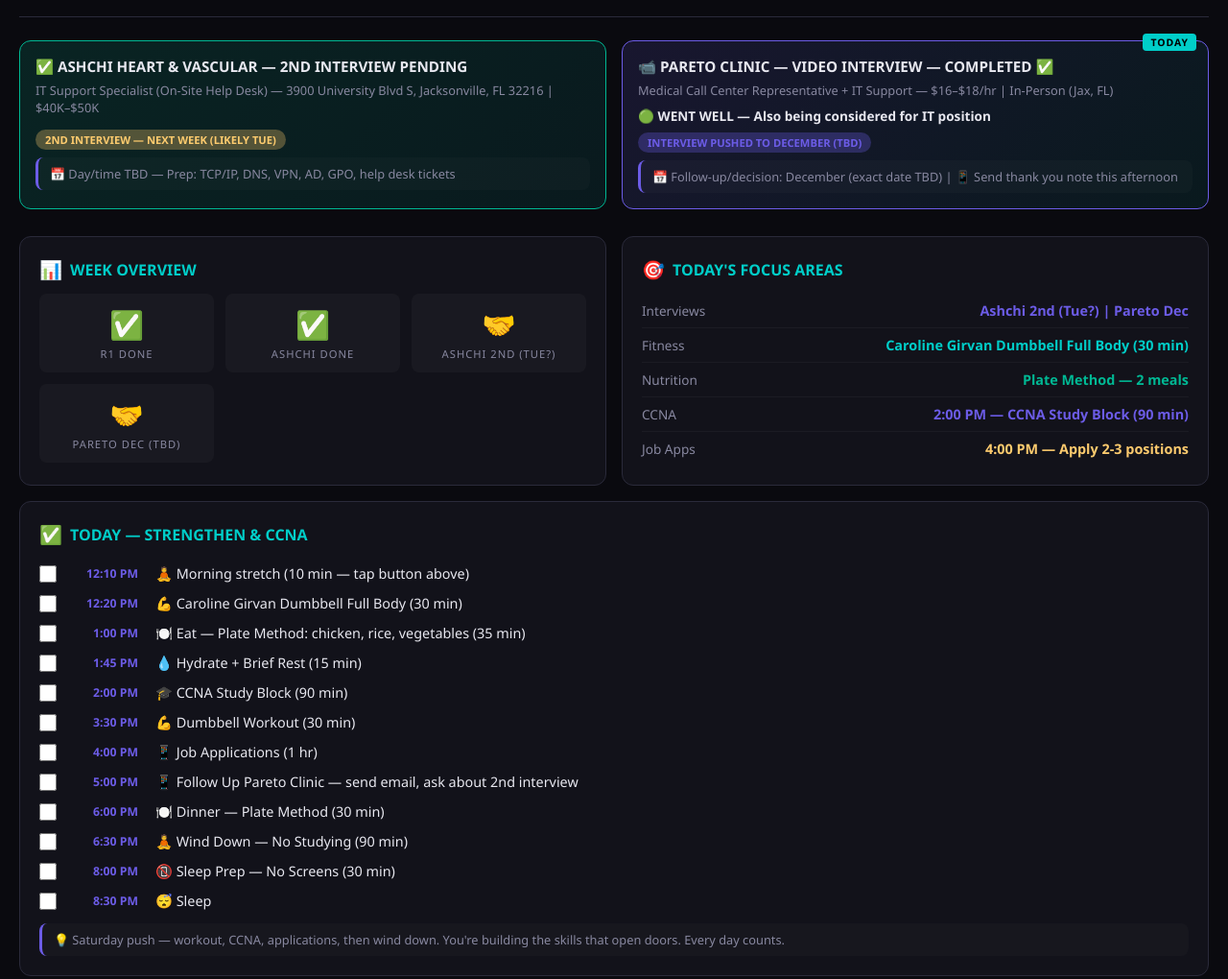
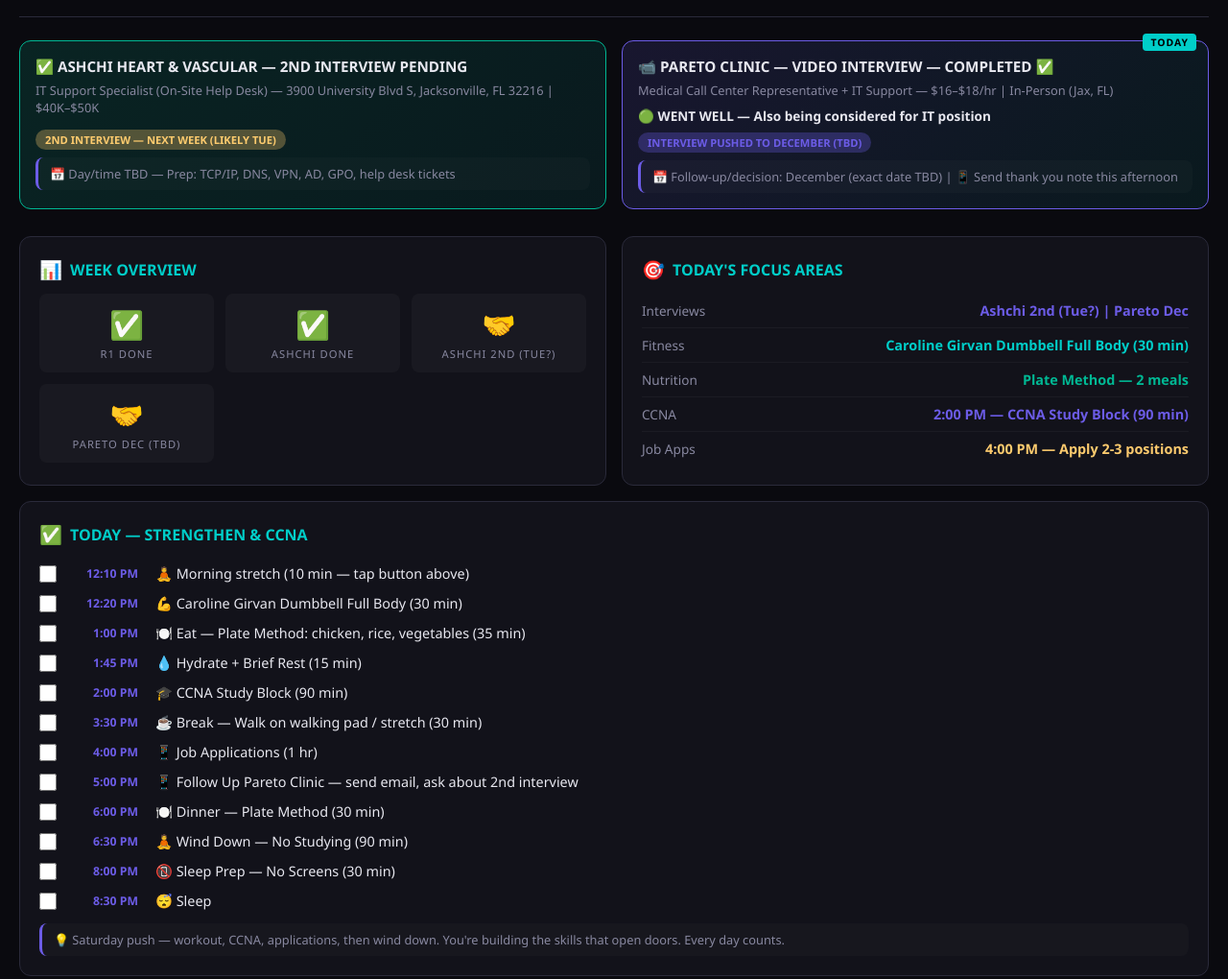
Before and after one commit to dgwinimprove/dashboard, a plain HTML site: page index.html in a window 1280 px wide. Shown: the part 80-1100 px from the top of the page at 96% size. Drawn offline with Linux system fonts and the light colour scheme.

Commit message:
Fix: remove duplicate dumbbell workout from 3:30 PM checklist slot

```diff
--- a/index.html
+++ b/index.html
@@ -151,7 +151,7 @@ body{font-family:'Segoe UI',system-ui,-apple-system,sans-serif;background:var(--
 <div class="checklist-item" onclick="toggleCheck(this)"><input type="checkbox"><span class="timestamp">1:00 PM</span><span class="task-text">🍽️ Eat — Plate Method: chicken, rice, vegetables (35 min)</span></div>
 <div class="checklist-item" onclick="toggleCheck(this)"><input type="checkbox"><span class="timestamp">1:45 PM</span><span class="task-text">💧 Hydrate + Brief Rest (15 min)</span></div>
 <div class="checklist-item" onclick="toggleCheck(this)"><input type="checkbox"><span class="timestamp">2:00 PM</span><span class="task-text">🎓 CCNA Study Block (90 min)</span></div>
-<div class="checklist-item" onclick="toggleCheck(this)"><input type="checkbox"><span class="timestamp">3:30 PM</span><span class="task-text">💪 Dumbbell Workout (30 min)</span></div>
+<div class="checklist-item" onclick="toggleCheck(this)"><input type="checkbox"><span class="timestamp">3:30 PM</span><span class="task-text">☕ Break — Walk on walking pad / stretch (30 min)</span></div>
 <div class="checklist-item" onclick="toggleCheck(this)"><input type="checkbox"><span class="timestamp">4:00 PM</span><span class="task-text">📱 Job Applications (1 hr)</span></div>
 <div class="checklist-item" onclick="toggleCheck(this)"><input type="checkbox"><span class="timestamp">5:00 PM</span><span class="task-text">📱 Follow Up Pareto Clinic — send email, ask about 2nd interview</span></div>
 <div class="checklist-item" onclick="toggleCheck(this)"><input type="checkbox"><span class="timestamp">6:00 PM</span><span class="task-text">🍽️ Dinner — Plate Method (30 min)</span></div>
```
